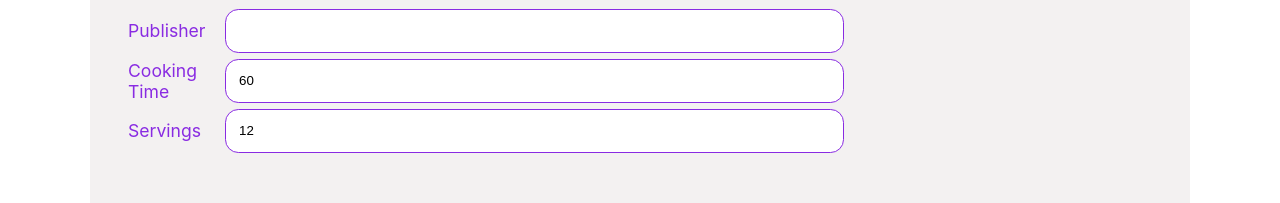
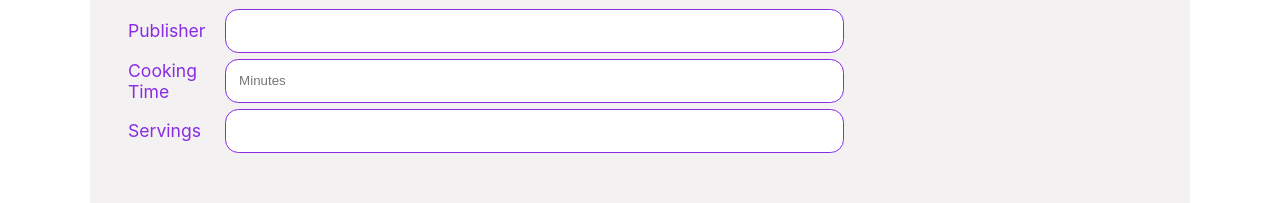
Before and after one commit to sarah-hbb/forkifyReact, a Next.js app: page /new-recipe in a window 1280 px wide. Shown: the part 348-551 px from the top of the page. Built offline with nearby package versions, Linux system fonts and the light colour scheme.

Commit message:
clear form field

```diff
--- a/components/newRecipe/NewRecipeForm.js
+++ b/components/newRecipe/NewRecipeForm.js
@@ -32,8 +32,8 @@ const NewRecipeForm = () => {
   const [urlInput, setUrlInput] = useState( );
   const [imageUrlInput, setImageUrlInput] = useState();
   const [publisherInput, setPublisherInput] = useState();
-  const [cookingTimeInput, setCookingTimeInput] = useState(60);
-  const [servingsInput, setServingsInput] = useState(12);
+  const [cookingTimeInput, setCookingTimeInput] = useState();
+  const [servingsInput, setServingsInput] = useState();
 
   ////// 2.Getting ingredients form inputs from IngredientForm component
   const [ingredients, setIngredients] = useState([]);
```
